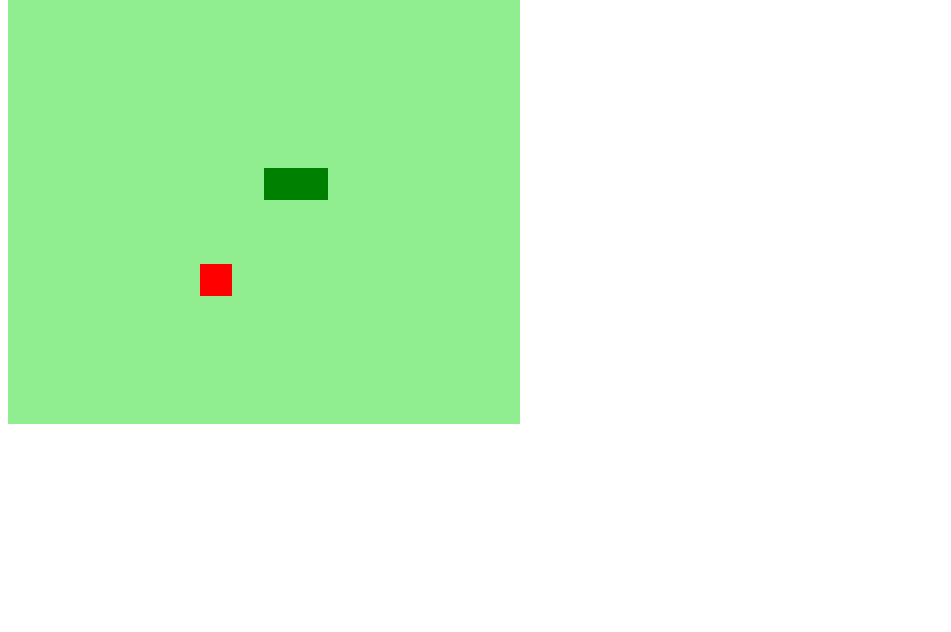
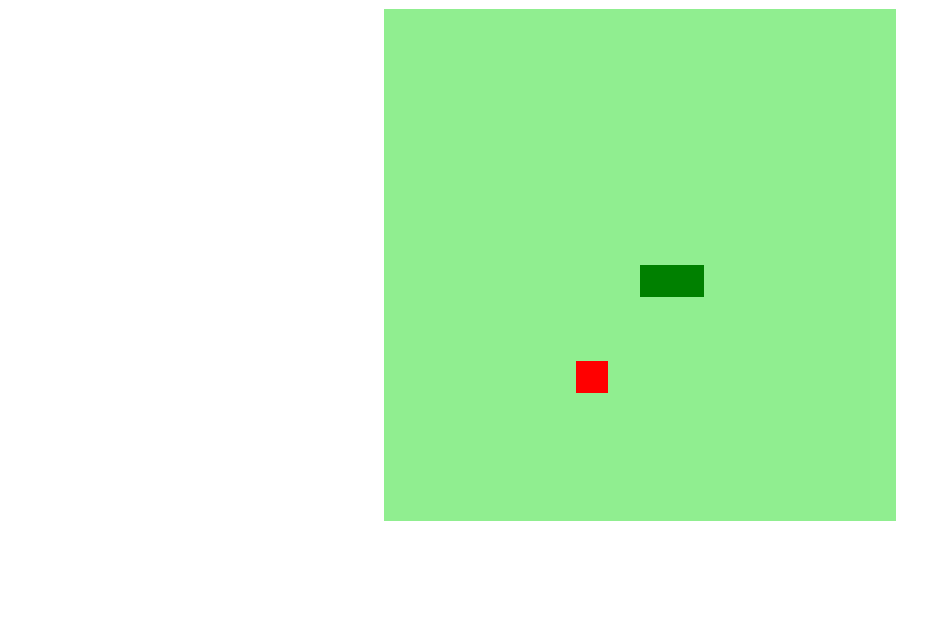
Before and after one commit to RC-Rebello/Snake-game, a plain HTML site: page index.html in a window 1280 px wide. Shown: the part 168-800 px from the top of the page, without its empty margins (0-951 px from the left). Drawn offline with Linux system fonts and the light colour scheme.

Commit message:
Estilo e organizaçao da página e alinhamento do jogo

```diff
--- a/style/style.css
+++ b/style/style.css
@@ -0,0 +1,10 @@
+body {
+    height: 95vh;
+    width: 95;
+    display: flex;
+    justify-content: center;
+    align-items: center;
+    flex-direction: column;
+    color: green;
+    font-size: large;
+}
```
Also changed, not shown: index.html (+0 -2 lines).
